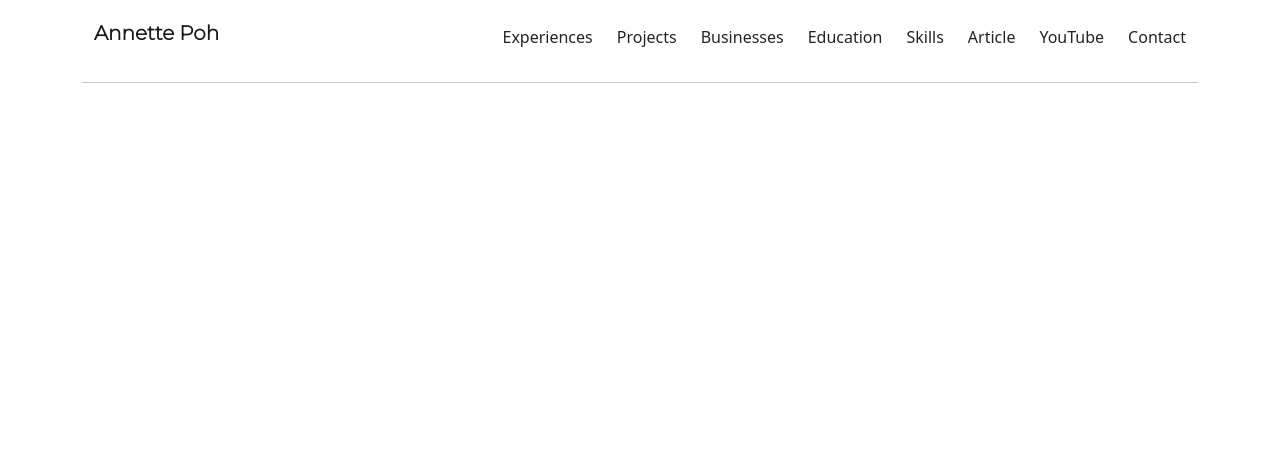
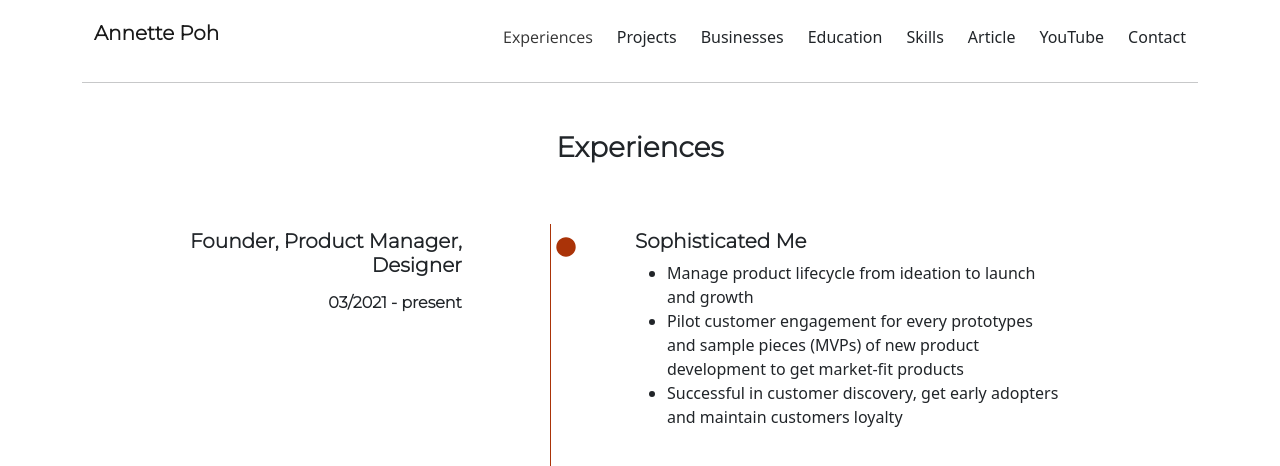
Before and after one commit to annette-p/annette-portfolio, a React (Create React App) app: page /experiences in a window 1280 px wide. Shown: the top 466 px of the page. Built offline with nearby package versions, Linux system fonts and the light colour scheme.

Commit message:
create experience page, install and add font awesome, create json file

```diff
--- a/package.json
+++ b/package.json
@@ -3,6 +3,11 @@
   "version": "0.1.0",
   "private": true,
   "dependencies": {
+    "@fortawesome/fontawesome-svg-core": "^1.2.36",
+    "@fortawesome/free-brands-svg-icons": "^5.15.4",
+    "@fortawesome/free-regular-svg-icons": "^5.15.4",
+    "@fortawesome/free-solid-svg-icons": "^5.15.4",
+    "@fortawesome/react-fontawesome": "^0.1.16",
     "@testing-library/jest-dom": "^5.16.1",
     "@testing-library/react": "^12.1.2",
     "@testing-library/user-event": "^13.5.0",
--- a/public/index.html
+++ b/public/index.html
@@ -9,7 +9,6 @@
       name="description"
       content="Web site created using create-react-app"
     />
-    <link rel="apple-touch-icon" href="%PUBLIC_URL%/logo192.png" />
     <!--
       manifest.json provides metadata used when your web app is installed on a
       user's mobile device or desktop. See https://developers.google.com/web/fundamentals/web-app-manifest/
--- a/src/App.css
+++ b/src/App.css
@@ -12,6 +12,13 @@ h6 {
 
 p, a {
     font-family: 'Open Sans', sans-serif;
+}
+
+/* ...................... Global style ...................... */
+
+.underline-remove {
+    text-decoration: none;
+    color: #343434;
 }
 
 /* ...................... Profile summary page ...................... */
@@ -43,7 +50,8 @@ p, a {
 
 .h-line {
     border: none;
-    border-top: 2px dotted black;
+    /* border-top: 2px dotted black; */
+    border-bottom: 1px dashed #343434;
     width: 95%;
     margin-left: 8px;
     margin-top: 20px;
@@ -53,6 +61,24 @@ p, a {
 .sum-text {
     margin-left: 15px;
 }
+
+/* ...................... Experiences page ...................... */
+
+.vertical-line {
+    border-left: 1px solid rgb(170, 51, 8);
+    /* height: 200px; */
+    height: 70vh;
+    position:absolute;
+    left: 43%;
+    top: 28%;
+}
+
+.circle-icon {
+    margin-left: 29.5px;
+    font-size: 20px;
+    color: rgb(170, 51, 8);
+}
+
 
 /*.................................. for iPad .................................. */
 
--- /dev/null
+++ b/src/pages/ExperiencePage.js
@@ -0,0 +1,55 @@
+import React from 'react'
+import { FontAwesomeIcon } from '@fortawesome/react-fontawesome'
+import { faCircle } from '@fortawesome/free-solid-svg-icons'
+
+export default function ExperiencePage(){
+    return (
+        <React.Fragment>
+            <h3 className='text-center mt-5 mb-5'>Experiences</h3>
+            <div class="container px-4">
+                <div class="row gx-5">
+                    {/* <div class="col-1"></div> */}
+                    <div class="col-4 ms-5">
+                        <div class="p-3 text-end">
+                            <h5 className='mb-3'>Founder, Product Manager, Designer</h5>
+                            <h6>03/2021 - present</h6>
+                        </div>
+                    </div>
+                    <div class="col-1">
+                        <FontAwesomeIcon icon={faCircle} className="circle-icon mt-4"/>
+                    </div>
+                    <div class="col">
+                        <div class="p-3">
+                            <h5>Sophisticated Me</h5>
+                            <ul>
+                                <li>Manage product lifecycle from ideation to launch and growth</li>
+                                <li>Pilot customer engagement for every prototypes and sample pieces (MVPs) of new product development to get market-fit products</li>
+                                <li>Successful in customer discovery, get early adopters and maintain customers loyalty</li>
+                            </ul>
+                        </div>
+                    </div>
+                    <div class="col-1"></div>
+                </div>
+                <div className='vertical-line'></div>
+            </div>
+
+        </React.Fragment>
+    )
+}
+
+
+
+// {
+//     "title": "",
+//     "company": "",
+//     "country": "",
+//     "start": "",
+//     "end": "",
+//     "responsibility": [
+//         "",
+//         "",
+//         "",
+//         "",
+//         ""
+//     ]
+// }
--- a/src/pages/MainPage.js
+++ b/src/pages/MainPage.js
@@ -4,6 +4,7 @@ import Navbar from 'react-bootstrap/Navbar'
 import { Nav } from 'react-bootstrap'
 import { Container } from 'react-bootstrap'
 import ProfileSumPage from './ProfileSumPage'
+import ExperiencePage from './ExperiencePage'
 
 export default function MainPage(){
     return (
@@ -22,7 +23,9 @@ export default function MainPage(){
                                 {/* <Nav.Link href="#action1">Home</Nav.Link> */}
                             </Nav>
                                 <div className='row'>
-                                    <div className='col-4 col-md'>Experiences</div>
+                                    <a href="/experiences" className='col-4 col-md underline-remove'>
+                                        Experiences
+                                    </a>
                                     <div className='col-4 col-md'>Projects</div>
                                     <div className='col-4 col-md'>Businesses</div>
                                     <div className='col-4 col-md'>Education</div>
@@ -40,6 +43,9 @@ export default function MainPage(){
                         <Route exact path="/">
                             <ProfileSumPage/>
                         </Route>
+                        <Route exact path="/experiences">
+                            <ExperiencePage/>
+                        </Route>
                     </Switch>
                 </Router>
             </div>
--- a/src/pages/ProfileSumPage.js
+++ b/src/pages/ProfileSumPage.js
@@ -10,19 +10,19 @@ export default function ProfileSumPage(){
                         {/* <img src={require('../images/profile/annette-profile.jpg').default} alt="profile"/> */}
                         <div id='profile-img' className='img-fluid'></div>
                         <div className="card-body">
-                            <p className="card-text text-center">
+                            <div className="card-text text-center">
                                 <h5>Entrepreneur</h5>
                                 <h5>Product Management</h5>
                                 <h5>Software Development</h5>
-                            </p>
+                            </div>
                         </div>
                     </div>
                 </div>
                 <hr className='d-block d-md-none h-line'></hr>
                 <div className='col sum-text'>
                     <h2 className='mt-1 mt-lg-5'>Hi, I'm Annette</h2>
-                    <p className='intro-text'>I am entreprennuer, product innovator and software developer.</p>
-                    <p className='intro-text'>
+                    <p className='intro-text'>I am entrepreneur, product innovator and software developer.</p>
+                    <p className='intro-text mb-4'>
                         I have strong passion about business, user experience and technology. Building innovative products and applications that help streamline business, user-friendly product solutions, keep track of industry trends and emerging technologies.
                     </p>
                 </div>
```
Also changed, not shown: src/data/experiences.json (added, +53 -0 lines), public/manifest.json, 1 other file (tests, documents, lock files or other folders).
